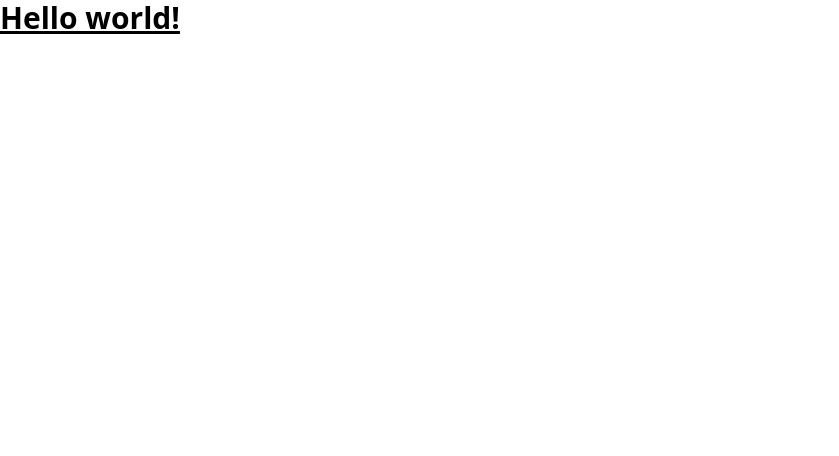
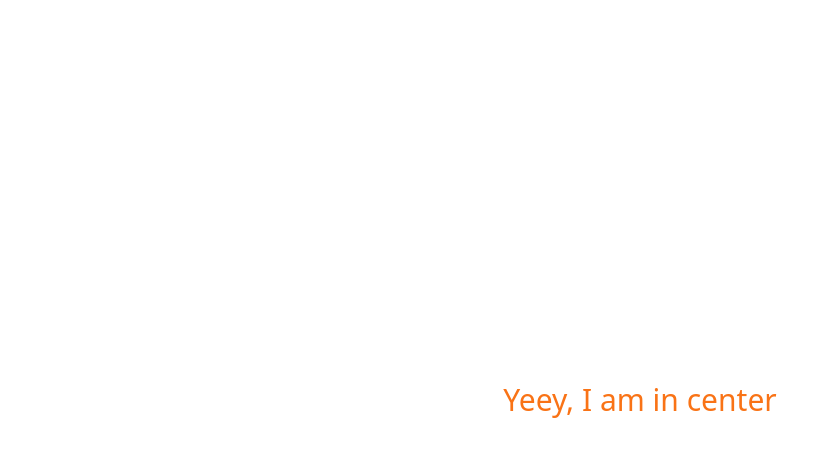
Before and after one commit to habibahasen/typescript-tailwind-calculator, a plain HTML site: page src/index.html in a window 1280 px wide. Shown: the whole page, without its empty margins (0-839 px from the left). Drawn offline with nearby package versions, Linux system fonts and the light colour scheme; files that its build step writes are made by us from their sources.

Commit message:
some bug fixes

```diff
--- a/src/index.html
+++ b/src/index.html
@@ -3,10 +3,15 @@
   <head>
     <meta charset="UTF-8" />
     <meta name="viewport" content="width=device-width, initial-scale=1.0" />
-    <title>Document</title>
+    <title>ts-tailwind template</title>
     <link href="../dist/main.css" rel="stylesheet" />
   </head>
   <body>
-    <h1 class="text-3xl font-bold underline">Hello world!</h1>
+    <div class="flex w-full h-screen justify-center items-center">
+        <div class="flex text-orange-500 text-3xl">
+            Yeey, I am in center
+        </div>
+    </div>
+    <script src="../dist/index.js"></script>
   </body>
 </html>
--- a/src/index.js
+++ /dev/null
@@ -1 +0,0 @@
-console.log("this is normal");
```
